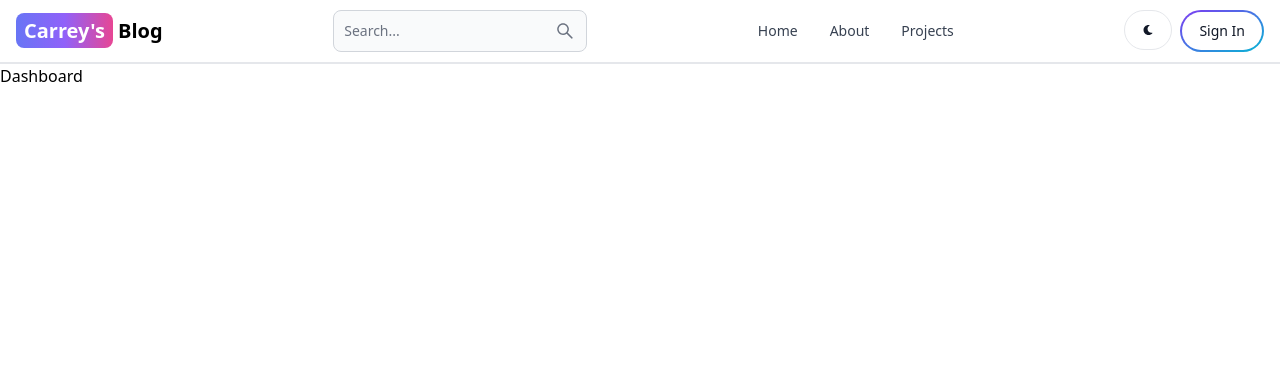
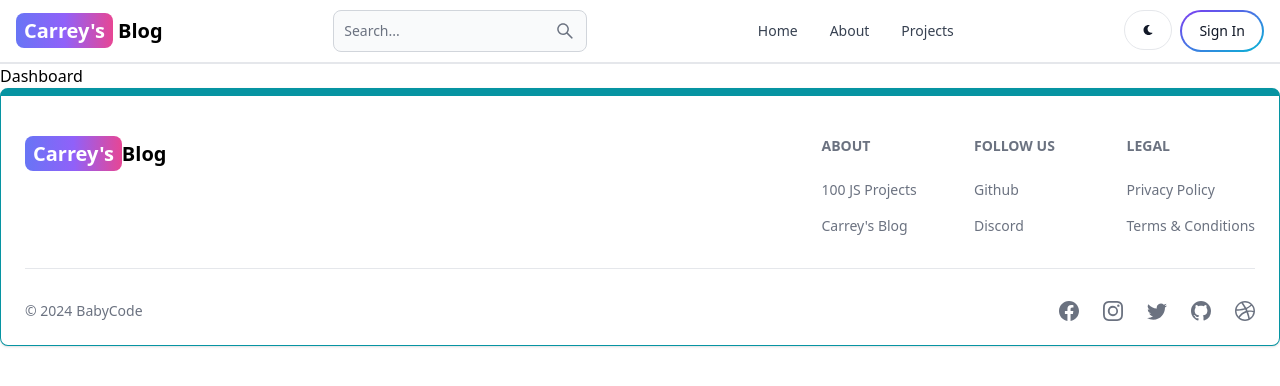
Before and after one commit to ANDRIANALISOA-sylvere/site-blog, a React (Vite) app in the folder client/: page /dashboard in a window 1280 px wide. Shown: the top 386 px of the page. Built offline with nearby package versions, Linux system fonts and the light colour scheme.

Commit message:
complete footer page

```diff
--- a/client/src/App.jsx
+++ b/client/src/App.jsx
@@ -7,6 +7,7 @@
 import Projects from './pages/Projects';
 import Dashboard from './pages/Dashboard';
 import Header from './components/Header';
+import Footer from './components/Footer';
 
 
 export default function App() {
@@ -21,6 +22,7 @@
         <Route path='/projects' element={<Projects />} />
         <Route path='/dashboard' element={<Dashboard />} />
       </Routes>
+      <Footer />
     </BrowserRouter>
   )
 }
--- /dev/null
+++ b/client/src/components/Footer.jsx
@@ -0,0 +1,81 @@
+import { Footer } from 'flowbite-react';
+import { Link } from 'react-router-dom';
+import { BsFacebook, BsInstagram, BsTwitter, BsGithub, BsDribbble } from 'react-icons/bs';
+export default function FooterCom() {
+  return (
+    <Footer container className='border border-t-8 border-teal-500'>
+      <div className='w-full max-w-7xl mx-auto'>
+        <div className='grid w-full justify-between sm:flex md:grid-cols-1'>
+          <div className='mt-5'>
+            <Link
+              to='/'
+              className='self-center whitespace-nowrap text-lg sm:text-xl font-semibold dark:text-white'
+            >
+              <span className='px-2 py-1 bg-gradient-to-r from-indigo-500 via-purple-500 to-pink-500 rounded-lg text-white'>
+                Carrey's
+              </span>
+              Blog
+            </Link>
+          </div>
+          <div className='grid grid-cols-2 gap-8 mt-4 sm:grid-cols-3 sm:gap-6'>
+            <div>
+              <Footer.Title title='About' />
+              <Footer.LinkGroup col>
+                <Footer.Link
+                  href='https://www.100jsprojects.com'
+                  target='_blank'
+                  rel='noopener noreferrer'
+                >
+                  100 JS Projects
+                </Footer.Link>
+                <Footer.Link
+                  href='/about'
+                  target='_blank'
+                  rel='noopener noreferrer'
+                >
+                  Carrey's Blog
+                </Footer.Link>
+              </Footer.LinkGroup>
+            </div>
+            <div>
+              <Footer.Title title='Follow us' />
+              <Footer.LinkGroup col>
+                <Footer.Link
+                  href='https://www.github.com/sahandghavidel'
+                  target='_blank'
+                  rel='noopener noreferrer'
+                >
+                  Github
+                </Footer.Link>
+                <Footer.Link href='#'>Discord</Footer.Link>
+              </Footer.LinkGroup>
+            </div>
+            <div>
+              <Footer.Title title='Legal' />
+              <Footer.LinkGroup col>
+                <Footer.Link href='#'>Privacy Policy</Footer.Link>
+                <Footer.Link href='#'>Terms &amp; Conditions</Footer.Link>
+              </Footer.LinkGroup>
+            </div>
+          </div>
+        </div>
+        <Footer.Divider />
+        <div className='w-full sm:flex sm:items-center sm:justify-between'>
+          <Footer.Copyright
+            href='#'
+            by="BabyCode"
+            year={new Date().getFullYear()}
+          />
+          <div className="flex gap-6 sm:mt-0 mt-4 sm:justify-center">
+            <Footer.Icon href='#' icon={BsFacebook}/>
+            <Footer.Icon href='#' icon={BsInstagram}/>
+            <Footer.Icon href='#' icon={BsTwitter}/>
+            <Footer.Icon href='https://github.com/sahandghavidel' icon={BsGithub}/>
+            <Footer.Icon href='#' icon={BsDribbble}/>
+
+          </div>
+        </div>
+      </div>
+    </Footer>
+  );
+}
```
